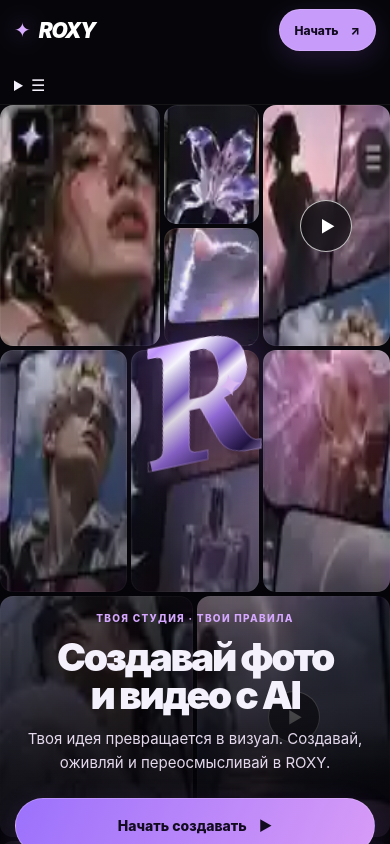
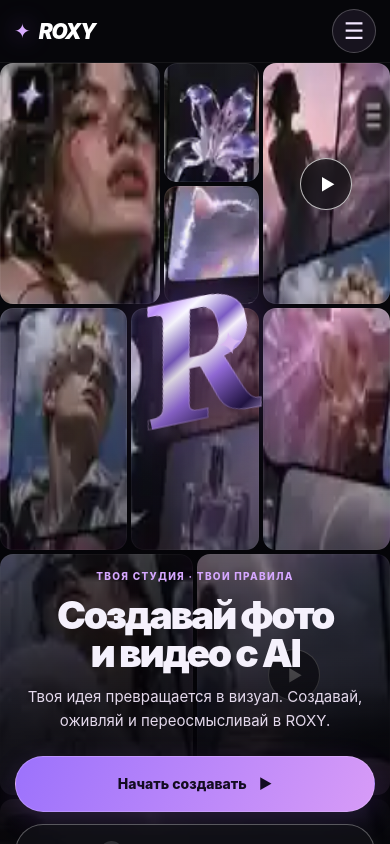
Before and after one commit to Bambale0/ksu, a Next.js app in the folder frontend/mini-app/: page / in a window 390 px wide. Shown: the top 844 px of the page. Built offline with nearby package versions, Linux system fonts and the light colour scheme; no server answers.

Commit message:
style(landing): responsive accessible hamburger menu

```diff
--- a/frontend/mini-app/app/browser-landing.css
+++ b/frontend/mini-app/app/browser-landing.css
@@ -203,15 +203,40 @@
 .roxy-landing-footer nav { display: flex; flex-wrap: wrap; gap: 16px; }
 .roxy-landing-footer small { color: #8c8496; font-size: 12px; }
 
+
+.roxy-landing-mobile-menu { display: none; position: relative; justify-self: end; }
+.roxy-landing-mobile-menu summary {
+  list-style: none; cursor: pointer;
+  min-width: 44px; min-height: 44px; display: grid; place-items: center;
+  border: 1px solid rgba(255,255,255,.23); border-radius: 50%;
+  background: #17131e; color: #f3e7ff; font-size: 23px;
+}
+.roxy-landing-mobile-menu summary::-webkit-details-marker { display: none; }
+.roxy-landing-mobile-menu summary:focus-visible { outline: 3px solid #dbaaff; outline-offset: 3px; }
+.roxy-landing-mobile-menu nav {
+  position: absolute; z-index: 100; top: calc(100% + 12px); right: 0;
+  width: min(240px, calc(100vw - 28px));
+  display: grid; padding: 9px;
+  border: 1px solid rgba(218,194,255,.24); border-radius: 19px;
+  background: #15111d; box-shadow: 0 24px 60px rgba(0,0,0,.55);
+}
+.roxy-landing-mobile-menu nav a {
+  padding: 13px 15px; min-height: 44px; border-radius: 10px;
+  color: #f2eafd; font-size: 14px; font-weight: 700;
+}
+.roxy-landing-mobile-menu nav a:hover, .roxy-landing-mobile-menu nav a:focus-visible { background: rgba(207,164,255,.16); }
+
 @media (max-width: 960px) {
-  .roxy-landing-nav { grid-template-columns: 1fr auto; padding-inline: 22px; }
+  .roxy-landing-nav { grid-template-columns: 1fr auto auto; padding-inline: 22px; }
+  .roxy-landing-mobile-menu { display: block; }
   .roxy-landing-links { display: none; }
   .roxy-feature-grid { grid-template-columns: repeat(2,minmax(0,1fr)); }
   .roxy-telegram-section { grid-template-columns: 1fr; }
   .roxy-film-hero { min-height: 860px; }
 }
 @media (max-width: 600px) {
-  .roxy-landing-nav { min-height: 60px; padding: 9px 14px; }
+  .roxy-landing-nav { grid-template-columns: 1fr auto; min-height: 60px; padding: 9px 14px; }
+  .roxy-landing-nav > .roxy-landing-button { display: none; }
   .roxy-landing-logo strong { font-size: 21px; }
   .roxy-landing-button-small { min-height: 42px; padding: 9px 15px; font-size: 12px; }
   .roxy-film-hero { min-height: 855px; }
```
